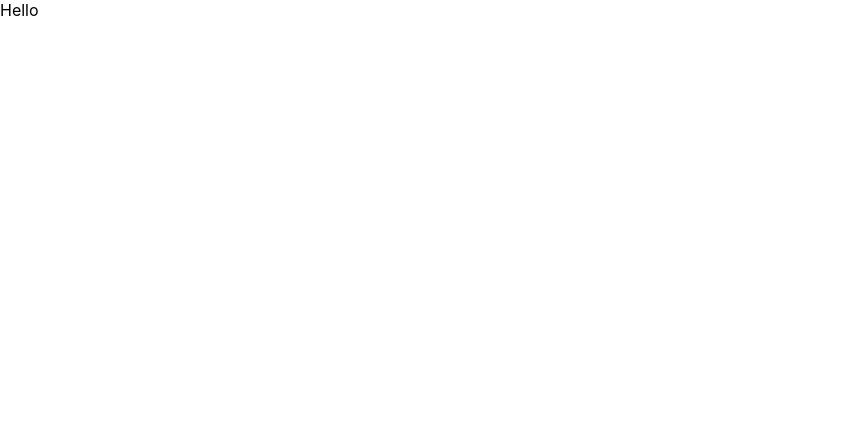
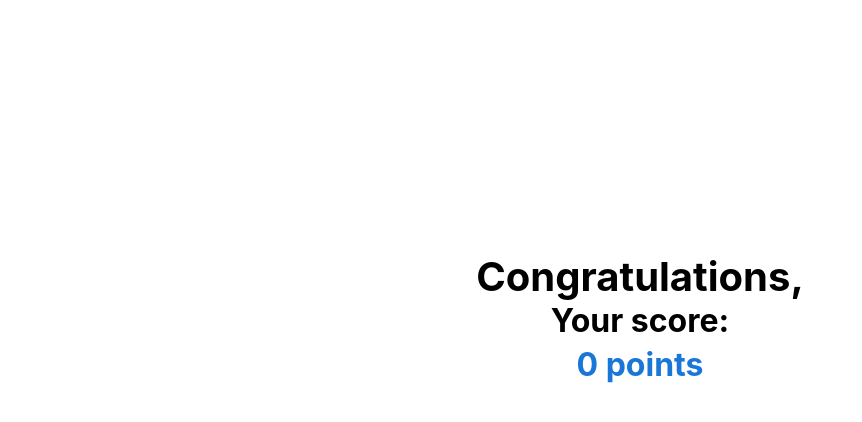
Before and after one commit to d-wasilewski/wordcloud, a React (Create React App) app: page /results in a window 1280 px wide. Shown: the top 422 px of the page, without its empty margins (0-862 px from the left). Built offline with nearby package versions, Linux system fonts and the light colour scheme.

Commit message:
Add results page

```diff
--- a/src/pages/Game.jsx
+++ b/src/pages/Game.jsx
@@ -4,21 +4,21 @@ import { Button } from "../components/Button";
 import "../styles/pages/game.scss";
 import Item from "../components/Item";
 import { WordcloudContext } from "../context/WordcloudContext";
+import { useNavigate } from "react-router-dom";
 
 const Game = () => {
   const [answers, setAnswers] = useState([]);
-  const { points, setPoints } = useContext(WordcloudContext);
+  const [isSubmited, setIsSubmitted] = useState(false);
+  const { setPoints } = useContext(WordcloudContext);
+  const navigate = useNavigate();
   const clickedArray = [];
 
-  const handleClick = () => {
+  const handleCheckClick = () => {
     setAnswers(wordList.good_words);
-    console.log("Clicked: ", clickedArray);
 
     const badWords = wordList.all_words.filter(
       (n) => !wordList.good_words.includes(n)
     );
-
-    console.log("Bad: ", badWords);
 
     for (const item of wordList.good_words) {
       if (clickedArray.includes(item)) {
@@ -33,11 +33,17 @@ const Game = () => {
         setPoints((prevState) => prevState - 1);
       }
     }
+
+    setIsSubmitted(true);
+  };
+
+  const handleFinishClick = () => {
+    navigate("/results");
   };
 
   return (
     <div className="wrapper">
-      <h2>Select animals {points}</h2>
+      <h2>Select animals</h2>
       <div className="box">
         {wordList.all_words.map((word) => {
           return (
@@ -50,7 +56,11 @@ const Game = () => {
           );
         })}
       </div>
-      <Button text="Check answers" onClick={handleClick} />
+      {!isSubmited ? (
+        <Button text="Check answers" onClick={handleCheckClick} />
+      ) : (
+        <Button text="Finish game" onClick={handleFinishClick} />
+      )}
     </div>
   );
 };
--- a/src/pages/Results.jsx
+++ b/src/pages/Results.jsx
@@ -1,10 +1,17 @@
 import React, { useContext } from "react";
 import { WordcloudContext } from "../context/WordcloudContext";
+import "../styles/pages/results.scss";
 
 const Results = () => {
-  const { username } = useContext(WordcloudContext);
+  const { username, points } = useContext(WordcloudContext);
 
-  return <div>Hello {username}</div>;
+  return (
+    <div className="container">
+      <div className="congratulations">Congratulations, {username}</div>
+      <div className="score">Your score:</div>
+      <div className="score blue">{points} points</div>
+    </div>
+  );
 };
 
 export default Results;
--- /dev/null
+++ b/src/styles/pages/results.scss
@@ -0,0 +1,22 @@
+@import "../utils/colors";
+
+.container {
+  display: flex;
+  justify-content: center;
+  align-items: center;
+
+  .congratulations {
+    font-size: 40px;
+    font-weight: bold;
+  }
+
+  .score {
+    font-size: 32px;
+    font-weight: bold;
+    margin-bottom: 5px;
+  }
+
+  .blue {
+    color: $color-blue;
+  }
+}
--- a/src/styles/utils/_colors.scss
+++ b/src/styles/utils/_colors.scss
@@ -5,4 +5,4 @@ $color-gray-0: #fbfbfb;
 $color-gray-1: #f4f5f7;
 $color-gray-2: #eaecef;
 $color-gray-3: #cbcdd4;
-$color-gray-text: rgb(51, 71, 91);
+$color-gray-text: rgb(6, 17, 29);
```
